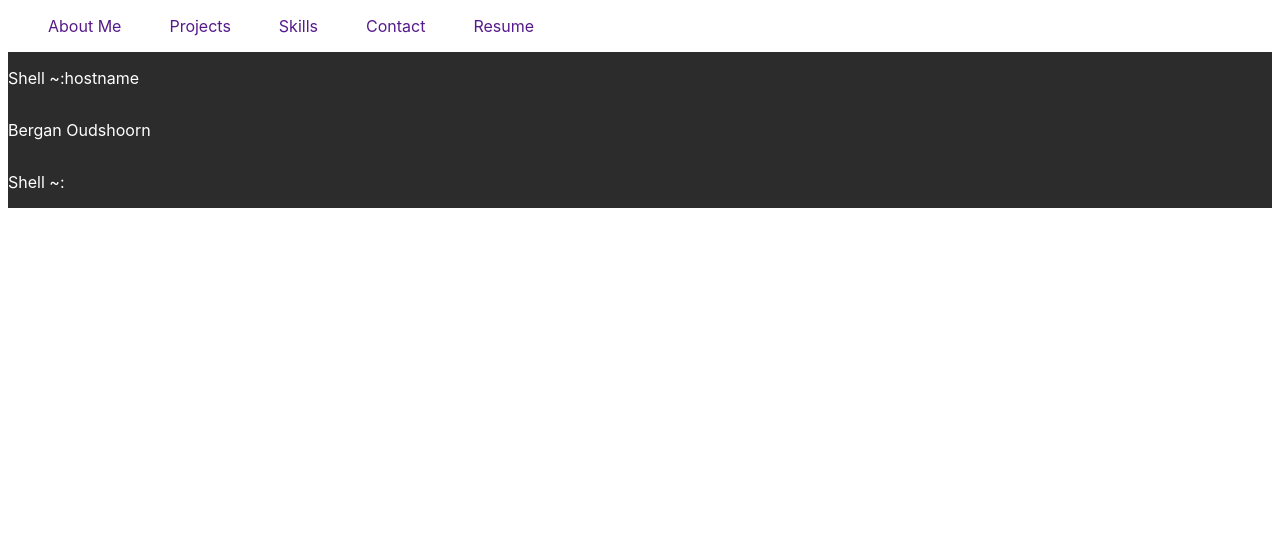
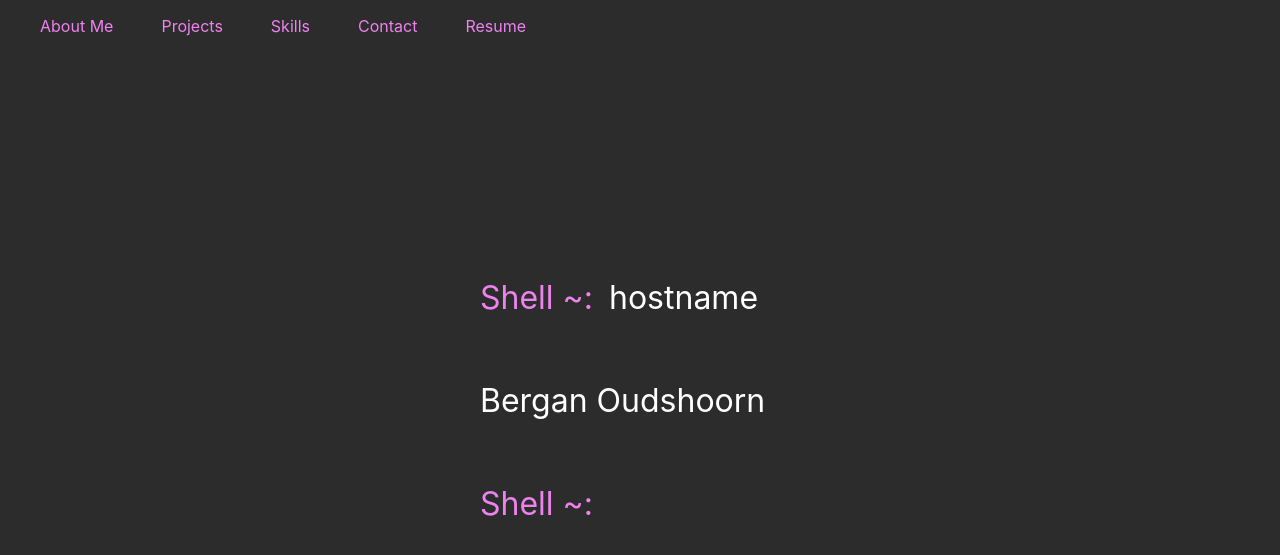
Before and after one commit to Bergan404/Jekyll-server-testing, a Jekyll site: the page index.html, which Jekyll copies as it is, in a window 1280 px wide. Shown: the top 555 px of the page. Built offline with Jekyll 4.4.1, drawn with Linux system fonts in a browser that asks for light colours.

Commit message:
updating the frontend of the hero section

```diff
--- a/_sass/main.scss
+++ b/_sass/main.scss
@@ -3,13 +3,20 @@ $bodyColor: #000000;
 $bodyFont: -apple-system, BlinkMacSystemFont, "Segoe UI", Helvetica, Arial, sans-serif, "Apple Color Emoji", "Segoe UI Emoji", "Segoe UI Symbol";
 
 body {
+  margin: 0em;
   background: $backgroundColor;
   color: $bodyColor;
   font-family: $bodyFont;
 }
 
+.container-fluid {
+  width: 100%;
+}
+
 .navbar {
   background-color: transparent;
+  position: absolute;
+  top: 0;
 
   .inner-nav {
     .menu {
@@ -20,6 +27,7 @@ body {
         list-style: none;
 
         a {
+          color: violet;
           text-decoration: none;
           transition: .2s all ease-in-out;
 
@@ -35,12 +43,31 @@ body {
 .hero-section {
   background-color: #2c2c2c;
   color: white;
+  height: 100vh;
+  display: grid;
+  place-content: center;
 
-  .hostname {
-    display: flex;
+  .header-content {
+    width: 20em;
+    height: 408px;
+    .shell {
+      color: violet;
+    }
+
+    p {
+      font-size: 2em;
+    }
+
+    .hostname {
+      display: flex;
+      gap: 1em;
+    }
+
+    .occupation {
+      display: flex;
+      gap: 1em;
+    }
   }
 
-  .occupation {
-    display: flex;
-  }
+
 }
--- a/index.html
+++ b/index.html
@@ -25,17 +25,19 @@
 
     <!-- Hero Section -->
     <section class="container-fluid hero-section">
+        <div class="header-content">
             <div class="hostname">
-            <p>Shell ~:</p>
+                <p class="shell">Shell ~:</p>
                 <p id="hostname_text"></p>
             </div>
             <p id="hostname" style="display: none;">Bergan Oudshoorn</p>
 
             <div class="occupation">
-            <p id="shell-two" style="display: none;">Shell ~:</p>
+                <p class="shell" id="shell-two" style="display: none;">Shell ~:</p>
                 <p id="occupation_text"></p>
             </div>
             <p id="occupation" style="display: none;">Software Developer</p>
+        </div>
 
 
         <script>
```
Also changed, not shown: README.md, 5 other files. Lines whose indentation alone changed are shown as unchanged.
